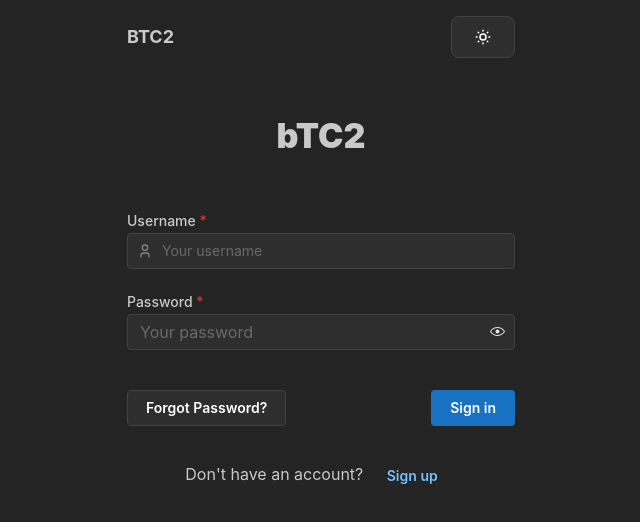
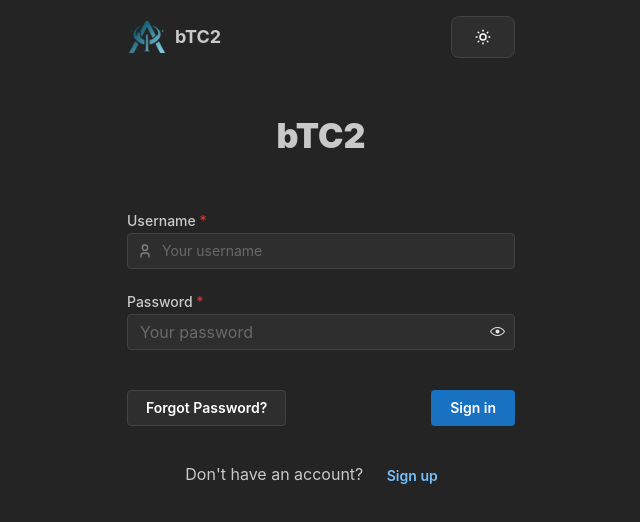
Before and after one commit to beetron/BTC2-web, a React (Vite) app: page /login in a window 1280 px wide. Shown: the top 522 px of the page, without its empty margins (319-959 px from the left). Built offline with nearby package versions, Linux system fonts and the light colour scheme; no server answers.

Commit message:
Updated headers with app logo

```diff
--- a/src/components/AuthHeader.tsx
+++ b/src/components/AuthHeader.tsx
@@ -12,7 +12,16 @@ export const AuthHeader: React.FC = () => {
       <Container size={420}>
         <Group justify="space-between" align="center">
           {/* Logo/Title */}
-          <Box>
+          <Box style={{ display: "flex", alignItems: "center", gap: 8 }}>
+            <img
+              src="/src/public/btc2-logo-400x400.png"
+              alt="BTC2 Logo"
+              style={{
+                height: 40,
+                width: 40,
+                objectFit: "contain",
+              }}
+            />
             <Text
               fw={700}
               size="lg"
@@ -20,7 +29,7 @@ export const AuthHeader: React.FC = () => {
                 fontFamily: "Greycliff CF, var(--mantine-font-family)",
               }}
             >
-              BTC2
+              bTC2
             </Text>
           </Box>
 
--- a/src/components/Header.tsx
+++ b/src/components/Header.tsx
@@ -83,7 +83,16 @@ export const Header: React.FC<HeaderProps> = () => {
       <Container size="sm">
         <Group justify="space-between" align="center">
           {/* Logo/Title */}
-          <Box>
+          <Box style={{ display: "flex", alignItems: "center", gap: 8 }}>
+            <img
+              src="/src/public/btc2-logo-400x400.png"
+              alt="BTC2 Logo"
+              style={{
+                height: 40,
+                width: 40,
+                objectFit: "contain",
+              }}
+            />
             <Text
               fw={700}
               size="lg"
@@ -91,7 +100,7 @@ export const Header: React.FC<HeaderProps> = () => {
                 fontFamily: "Greycliff CF, var(--mantine-font-family)",
               }}
             >
-              BTC2
+              bTC2
             </Text>
           </Box>
 
```
Also changed, not shown: src/public/btc2-logo-400x400.png (added).
